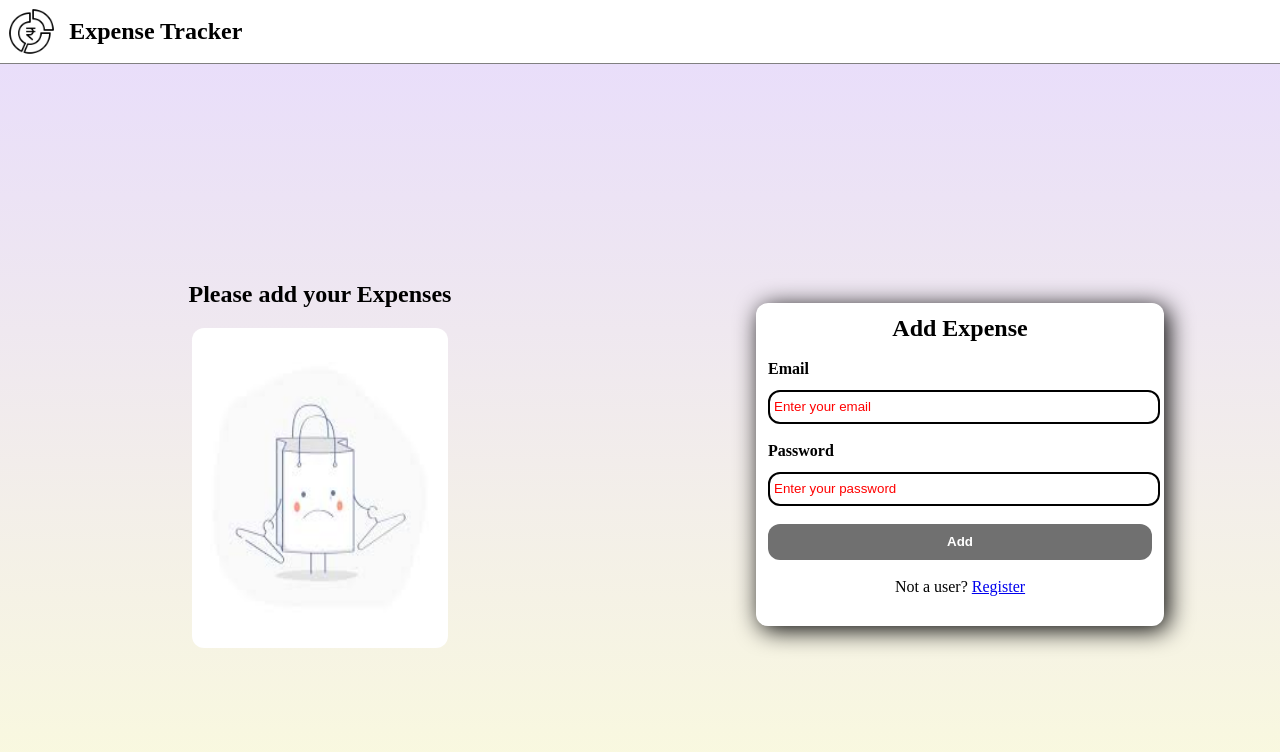
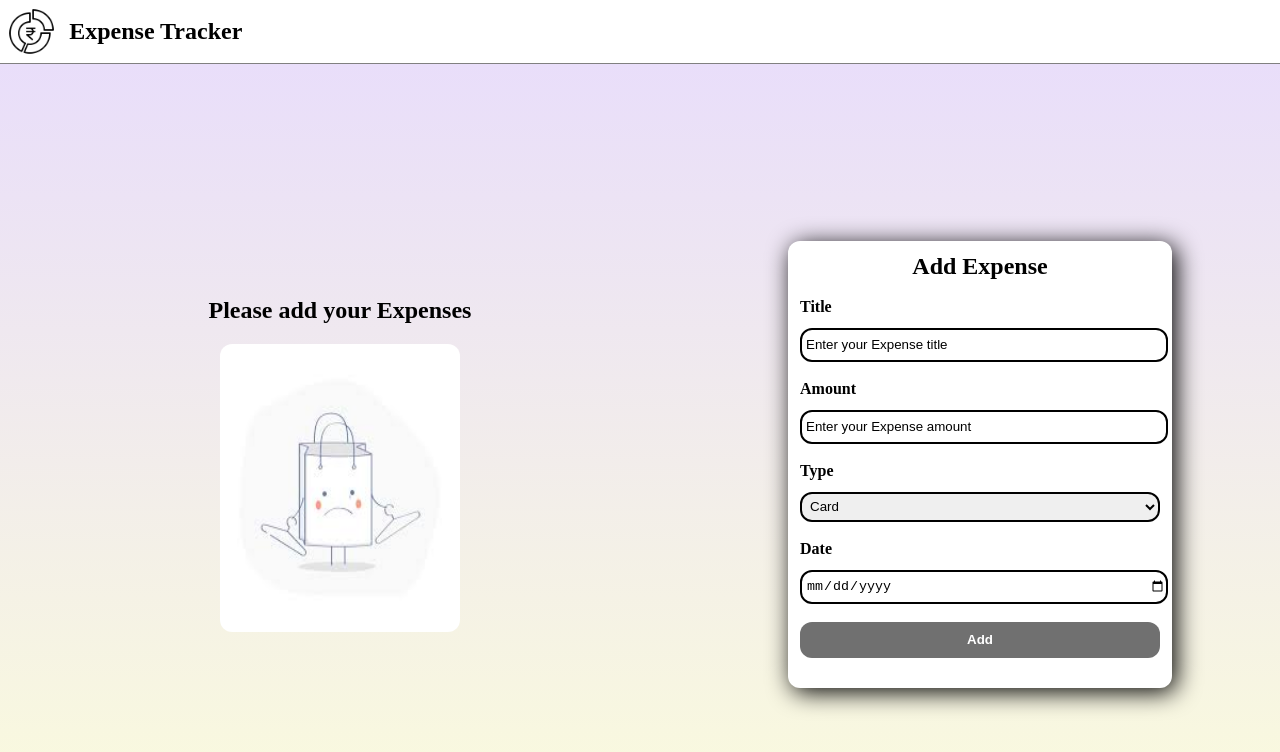
Before and after one commit to hey-raghav/fullstack_MERN, a React (Create React App) app in the folder expense-tracker/: page /dashboard in a window 1280 px wide. Shown: the top 752 px of the page. Built offline with nearby package versions, Linux system fonts and the light colour scheme.

Commit message:
dashboard

```diff
--- a/expense-tracker/src/asset/css/App.css
+++ b/expense-tracker/src/asset/css/App.css
@@ -1,51 +1,63 @@
-*{
+* {
   margin: 0;
   padding: 0;
 }
 
+input::-webkit-outer-spin-button,
+input::-webkit-inner-spin-button {
+  -webkit-appearance: none;
+  margin: 0;
+}
+
+input[type=number] {
+  -moz-appearance: textfield;
+}
+
 html,
-body{
+body {
   overflow: hidden;
 }
 
-.container{
+.container {
   background-color: aqua;
   height: 100dvh;
   display: flex;
   flex-direction: row;
 }
 
-.leftcontainer{
-  background-image: linear-gradient(#e9defa,#fbfcdb);
+.leftcontainer {
+  background-image: linear-gradient(#e9defa, #fbfcdb);
   display: flex;
   flex: 1;
   align-items: center;
   justify-content: center;
   flex-direction: column;
+  overflow-y: scroll;
+  padding: 40px;
 }
 
-.leftcontainer img{
+.leftcontainer img {
   height: 40%;
   width: 40%;
   border-radius: 12px;
 }
 
-.leftcontainer p{
+.leftcontainer p {
   margin-bottom: 20px;
   font-size: 24px;
   color: black;
   font-weight: bold;
 }
 
-.rightcontainer{
-  background-image: linear-gradient(#e9defa,#fbfcdb);
+.rightcontainer {
+  background-image: linear-gradient(#e9defa, #fbfcdb);
   display: flex;
   flex: 1;
   align-items: center;
   justify-content: center;
 }
 
-.header{
+.header {
   display: flex;
   flex-direction: row;
   height: 8%;
@@ -56,7 +68,7 @@
   border-bottom: 1px solid grey;
 }
 
-.header img{
+.header img {
   width: 4%;
   height: 4%;
   margin-right: 12px;
@@ -71,14 +83,15 @@
   padding: 12px;
 }
 
-.formcard div{
+.formcard div {
   display: flex;
   flex-direction: column;
   margin-bottom: 18px;
 
 }
 
-.formcard input{
+.formcard input,
+select {
   margin-top: 8px;
   width: 100%;
   height: 30px;
@@ -87,17 +100,17 @@
   border-radius: 12px;
 }
 
-.formcard input::placeholder{
-  color: red;
+.formcard input::placeholder {
+  color: rgb(0, 0, 0);
 }
 
-.formcard label{
+.formcard label {
   margin-bottom: 4px;
   font-size: 16px;
   font-weight: 900;
 }
 
-.formcard button{
+.formcard button {
   height: 36px;
   border-radius: 12px;
   border: none;
@@ -106,6 +119,14 @@
   font-weight: bold;
 }
 
-.formcard button:hover{
+.formcard button:hover {
   background-color: rgb(0, 0, 0);
 }
+
+.expenseCard {
+  background-color: rgb(255, 255, 255);
+  border: 1px solid black;
+  width: 80%;
+  padding: 20px;
+  margin-bottom: 5px;
+}
--- a/expense-tracker/src/components/Dashboard.js
+++ b/expense-tracker/src/components/Dashboard.js
@@ -1,88 +1,112 @@
 import React, { useState } from 'react'
 import img from '../asset/img/image.jpeg'
 import { Link, useNavigate } from 'react-router-dom'
-function Homepage() {
+function Dashboard() {
+    const myExpenses = [100,200,300,400,500,600];
 
     const navigate = useNavigate();
     const [inputs, setInputs] = useState({})
-    const [showerror, setShowError] = useState(false)
+    const [showdata, setShowData] = useState(false)
     const handleChange = (event) => {
         const name = event.target.name;
         const value = event.target.value;
         setInputs(values => ({ ...values, [name]: value }))
     }
 
-    const doLogin = (event) => {
+    const addExpense = (event) => {
         event.preventDefault();
         console.log("clicked", inputs);
-        if (inputs.pass.length >= 8) {
-            navigate("/dashboard");
-        }
-        else {
-            setShowError(true);
-        }
+        setShowData(true)
 
     }
+
+
     return (
         <div className='container'>
-            <div className='leftcontainer'>
-                <p>Please add your Expenses</p>
-                <img src={img} />
-
-            </div>
+            {showdata ?
+                <div className='leftcontainer'>
+                    <p>Total Expenses: 1000</p>
+                    {myExpenses.map((val) =>
+                    <div className='expenseCard'>
+                        <p>Title</p>
+                        <p>Amount : {val}</p>
+                        <p>Date</p>
+                        <p>Type</p>
+                    </div>
+                    )}
+                </div>
+                :
+                <div className='leftcontainer'>
+                    <p>Please add your Expenses</p>
+                    <img src={img} />
+                </div>
+            }
             <div className='rightcontainer'>
                 <div className='formcard'>
                     <div>
                         <h2 style={{ alignSelf: 'center' }}>Add Expense</h2>
                     </div>
-                    <form onSubmit={doLogin}>
+                    <form onSubmit={addExpense}>
                         <div>
                             <label>
-                                Email
+                                Title
                             </label>
                             <input required
-                                type="email"
-                                placeholder='Enter your email'
-                                value={inputs.email || ''}
+                                type="text"
+                                placeholder='Enter your Expense title'
+                                value={inputs.title || ''}
                                 onChange={handleChange}
-                                name='email'
+                                name='title'
                             />
                         </div>
                         <div>
                             <label>
-                                Password
+                                Amount
                             </label>
                             <input required
-                                type="password"
-                                placeholder='Enter your password'
-                                value={inputs.pass || ''}
+                                type="number"
+                                placeholder='Enter your Expense amount'
+                                value={inputs.expense || ''}
                                 onChange={handleChange}
-                                name='pass'
+                                name='expense'
                             />
                         </div>
-                        {
-                            showerror ?
-
-                                <div>
-                                    <span style={{ color: 'red', alignSelf: 'center' }}>Password Length Must be greater than 8</span>
-                                </div> : null
-                        }
+                        <div>
+                            <label>
+                                Type
+                            </label>
+                            <select
+                                value={inputs.type || ''}
+                                onChange={handleChange}
+                                name='type'
+                            >
+                                <option value="card">Card</option>
+                                <option value="cash">Cash</option>
+                                <option value="upi">Upi</option>
+                            </select>
+                        </div>
+                        <div>
+                            <label>
+                                Date
+                            </label>
+                            <input required
+                                type="date"
+                                placeholder='Enter Date'
+                                value={inputs.date || ''}
+                                onChange={handleChange}
+                                name='date'
+                            />
+                        </div>
 
                         <div>
                             <button>Add</button>
-                        </div>
-                        <div>
-                            <span style={{ alignSelf: 'center' }}>
-                                Not a user? <Link to="/register">Register</Link>
-                            </span>
                         </div>
                     </form>
 
                 </div>
             </div>
-
         </div>
     )
 }
 
-export default Homepage
+export default Dashboard
```
